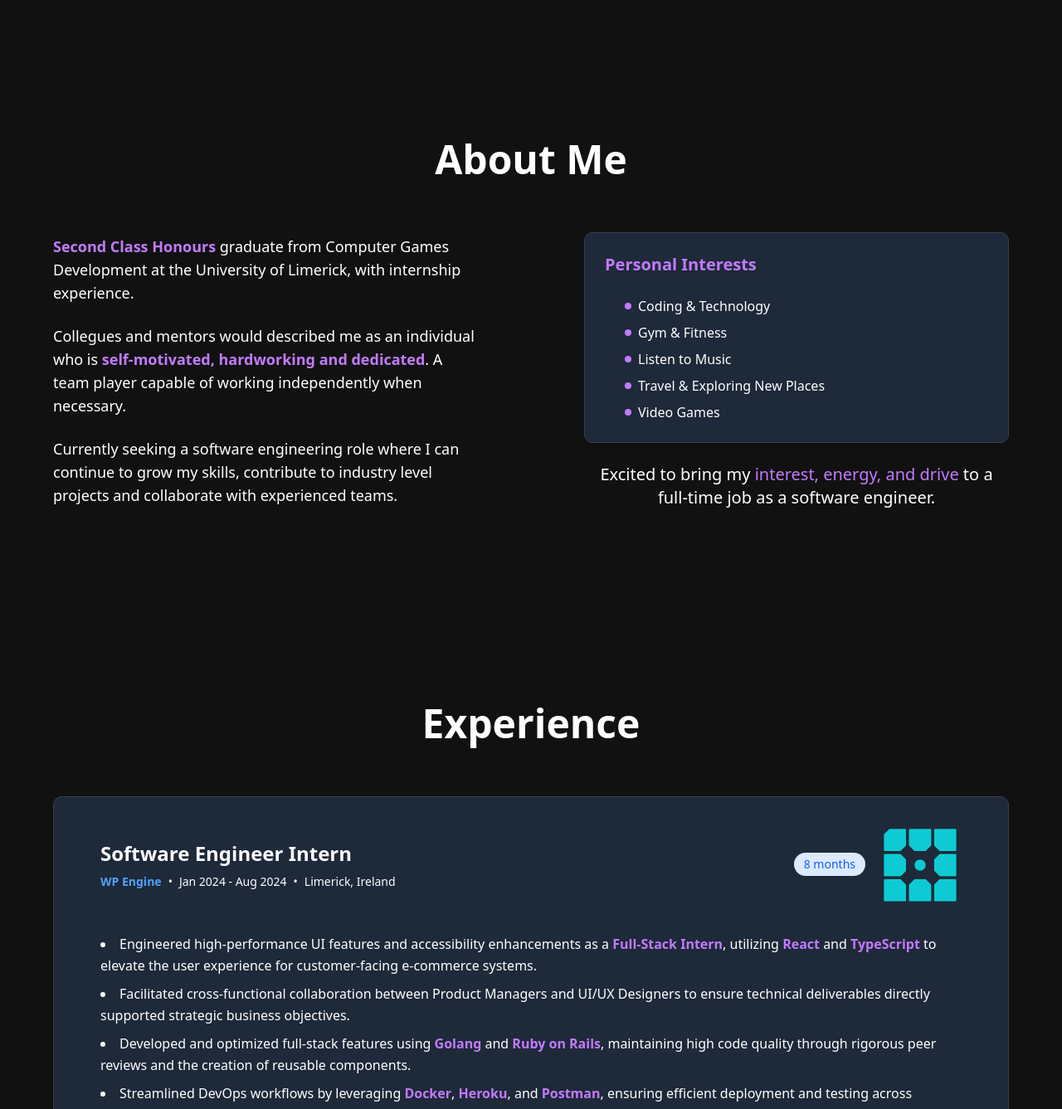
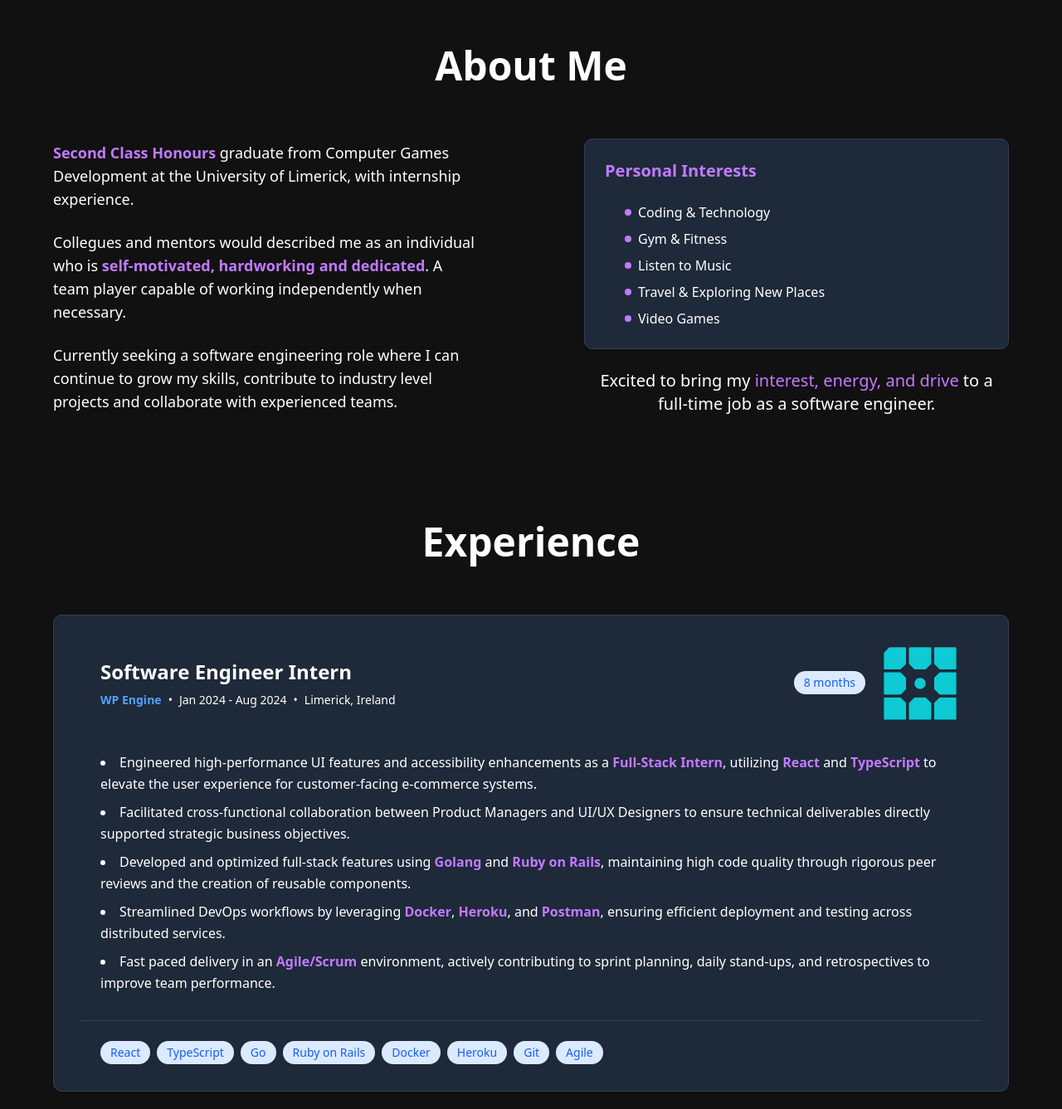
Before and after one commit to italotrt/portfolio, a Next.js app: page / in a window 1280 px wide. Shown: the part 873-2210 px from the top of the page at 83% size. Built offline with nearby package versions, Linux system fonts and the light colour scheme.

Commit message:
fix: revert last commit

```diff
--- a/src/components/ui/content/about.tsx
+++ b/src/components/ui/content/about.tsx
@@ -6,7 +6,7 @@
 
 export function AboutMe() {
   return (
-    <div className="container mx-auto px-4 py-16 flex flex-col flex-wrap items-center justify-center relative h-[100vh]">
+    <div className="container mx-auto px-4 py-16">
         <div className="max-w-6xl mx-auto">
             <h2 className="text-4xl md:text-5xl font-bold text-center mb-16">
                 About Me
--- a/src/components/ui/content/experience.tsx
+++ b/src/components/ui/content/experience.tsx
@@ -10,7 +10,7 @@
 
 export function Experience() {
   return (
-    <div className="container mx-auto px-4 py-16 flex flex-col flex-wrap items-center justify-center relative h-[100vh]">
+    <div className="container mx-auto px-4 py-16">
         <div className="max-w-6xl mx-auto">
             <h2 className="text-4xl md:text-5xl font-bold text-center mb-16">
                 Experience
```
